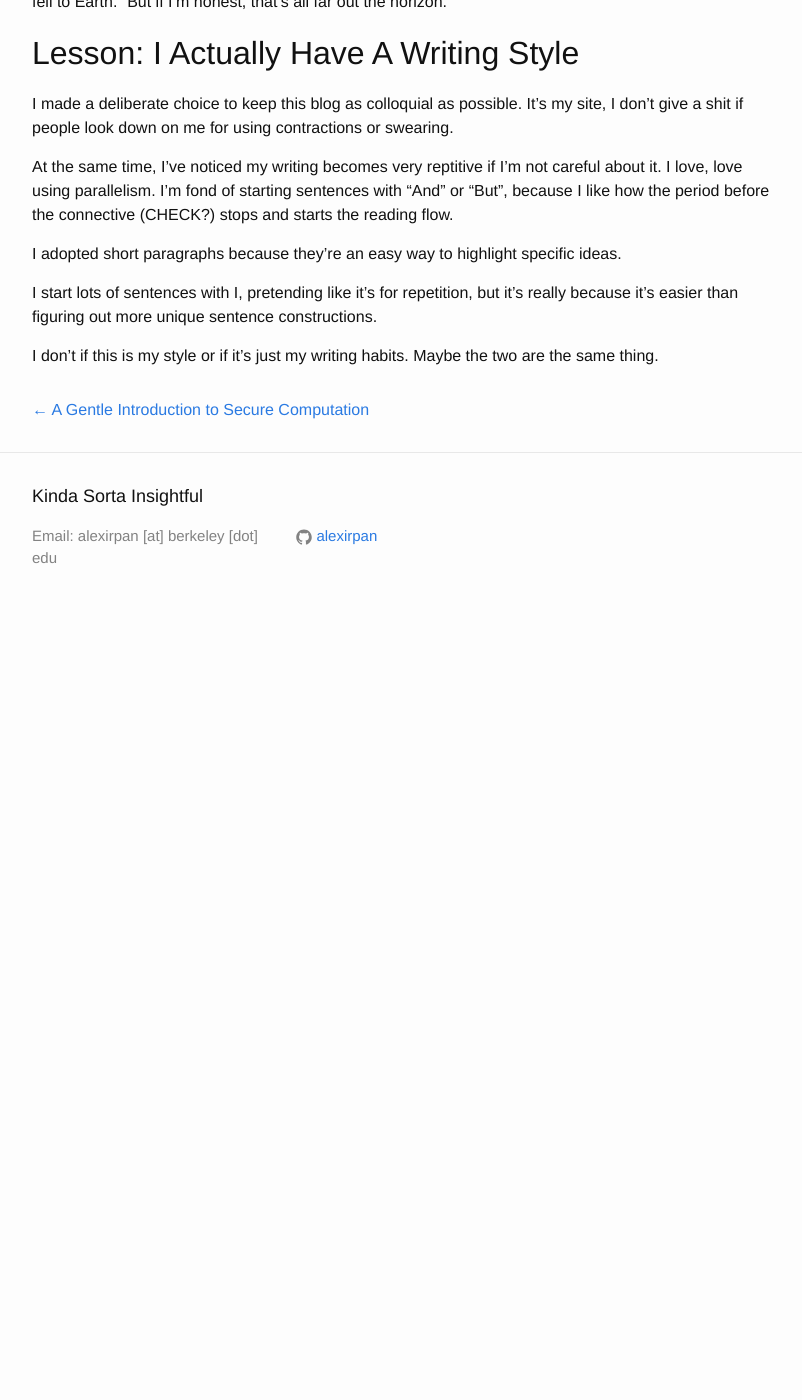
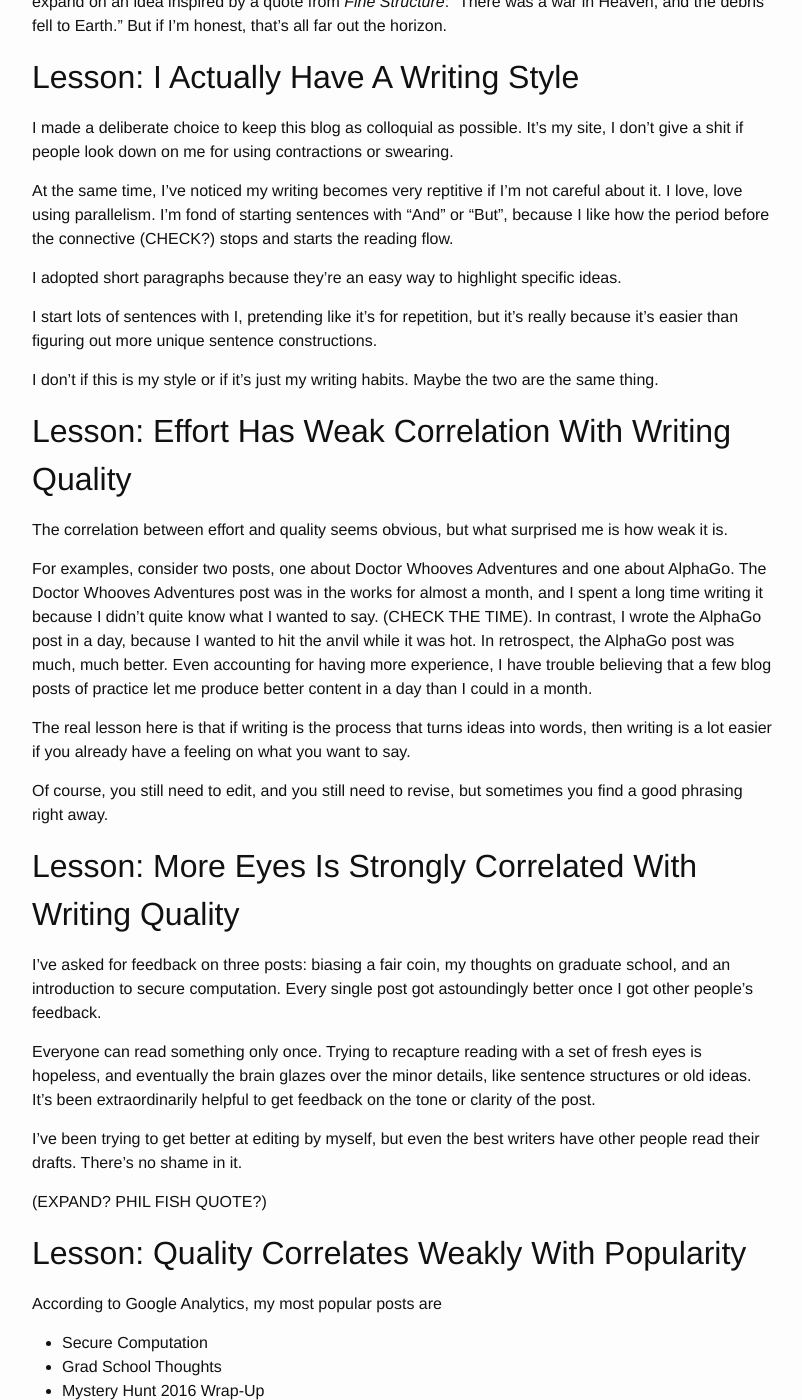
Before and after one commit to alexirpan/alexirpan.github.io, a Jekyll site: the page built from _posts/2016-02-18-half-year.markdown, in a window 1280 px wide and 1400 px high, scrolled down 2390 px. Shown: the whole window, without its empty margins (238-1040 px from the left). Built offline with Jekyll 4.4.1, drawn with Linux system fonts in a browser that asks for light colours; comment, search, counter and statistics services are not loaded; before the commit the page ends 3020 px from its top, so only the background shows below that; some of the changed text lies outside the part shown.

Commit message:
Rough ideas, time for heavy revising

```diff
--- a/_posts/2016-02-18-half-year.markdown
+++ b/_posts/2016-02-18-half-year.markdown
@@ -6,7 +6,8 @@ date:   2016-02-18 00:15:00 -0800
 
 Exactly six months ago, I [rebooted my personal site](http://www.alexirpan.com/2015/08/18/hello-world-again.html) into the current blog. Half a year sounds like a good
 interval to review how it's going so far. Every blog will inevitably talk
-about itself, and now's the time.
+about itself, and now's the time. (It also gives me an excuse to link back
+to all my previous posts to try to increase engagement.)
 
 The good news is that I've learned a bit about writing and content creation.
 That wasn't something I explicitly set out to do, but in hindsight it's obvious
@@ -145,3 +146,66 @@ constructions.
 
 I don't if this is my style or if it's just my writing habits. Maybe the two
 are the same thing.
+
+
+Lesson: Effort Has Weak Correlation With Writing Quality
+-------------------------------------------------------------------------------
+
+The correlation between effort and quality seems obvious, but what surprised
+me is how weak it is.
+
+For examples, consider two posts, one about Doctor Whooves Adventures and one
+about AlphaGo. The Doctor Whooves Adventures post was in the works for almost
+a month, and I spent a long time writing it because I didn't quite know what
+I wanted to say. (CHECK THE TIME). In contrast, I wrote the AlphaGo post in a day,
+because I wanted to hit the anvil while it was hot. In retrospect, the AlphaGo
+post was much, much better. Even accounting for having more experience, I have
+trouble believing that a few blog posts of practice let me produce better
+content in a day than I could in a month.
+
+The real lesson here is that if writing is the process that turns ideas into
+words, then writing is a lot easier if you already have a feeling on what
+you want to say.
+
+Of course, you still need to edit, and you still need to revise, but sometimes
+you find a good phrasing right away.
+
+
+Lesson: More Eyes Is Strongly Correlated With Writing Quality
+------------------------------------------------------------------------------
+
+I've asked for feedback on three posts: biasing a fair coin, my thoughts on
+graduate school, and an introduction to secure computation. Every single
+post got astoundingly better once I got other people's feedback.
+
+Everyone can read something only once. Trying to recapture reading with a set
+of fresh eyes is hopeless, and eventually the brain glazes over the minor details,
+like sentence structures or old ideas. It's been extraordinarily helpful to
+get feedback on the tone or clarity of the post.
+
+I've been trying to get better at editing by myself, but even the best writers
+have other people read their drafts. There's no shame in it.
+
+(EXPAND? PHIL FISH QUOTE?)
+
+
+Lesson: Quality Correlates Weakly With Popularity
+------------------------------------------------------------------------------
+
+According to Google Analytics, my most popular posts are
+
+* Secure Computation
+* Grad School Thoughts
+* Mystery Hunt 2016 Wrap-Up
+
+Secure computation wins by a mile because I submitted it to HN, and it was
+on the front page for a day. Grad School Thoughts got very good traction
+among my Facebook friends and I tried submitting it to HN. Mystery Hunt 2016 Wrap-Up
+was submitted to the Mystery Hunt subreddit.
+
+Right now, the viewership of my blog is almost entirely decided by whether I
+share it outside Facebook, and whether it gets traction outside Facebook.
+
+By my standards of quality, my best posts are Grad School Thoughs, AlphaGo,
+and A Gentle Introduction to SEcure Computation. They also happen to be three
+of my four most recent posts (not counting this one.)
```
